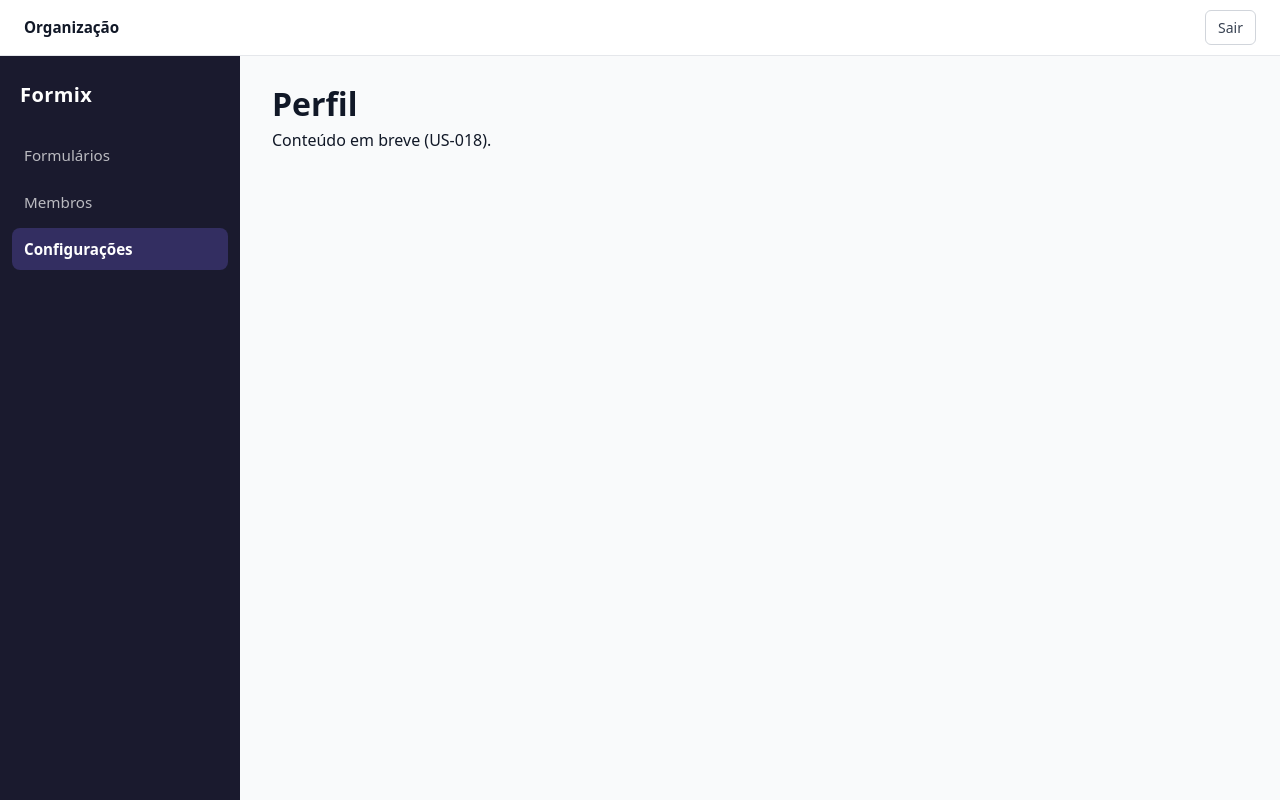
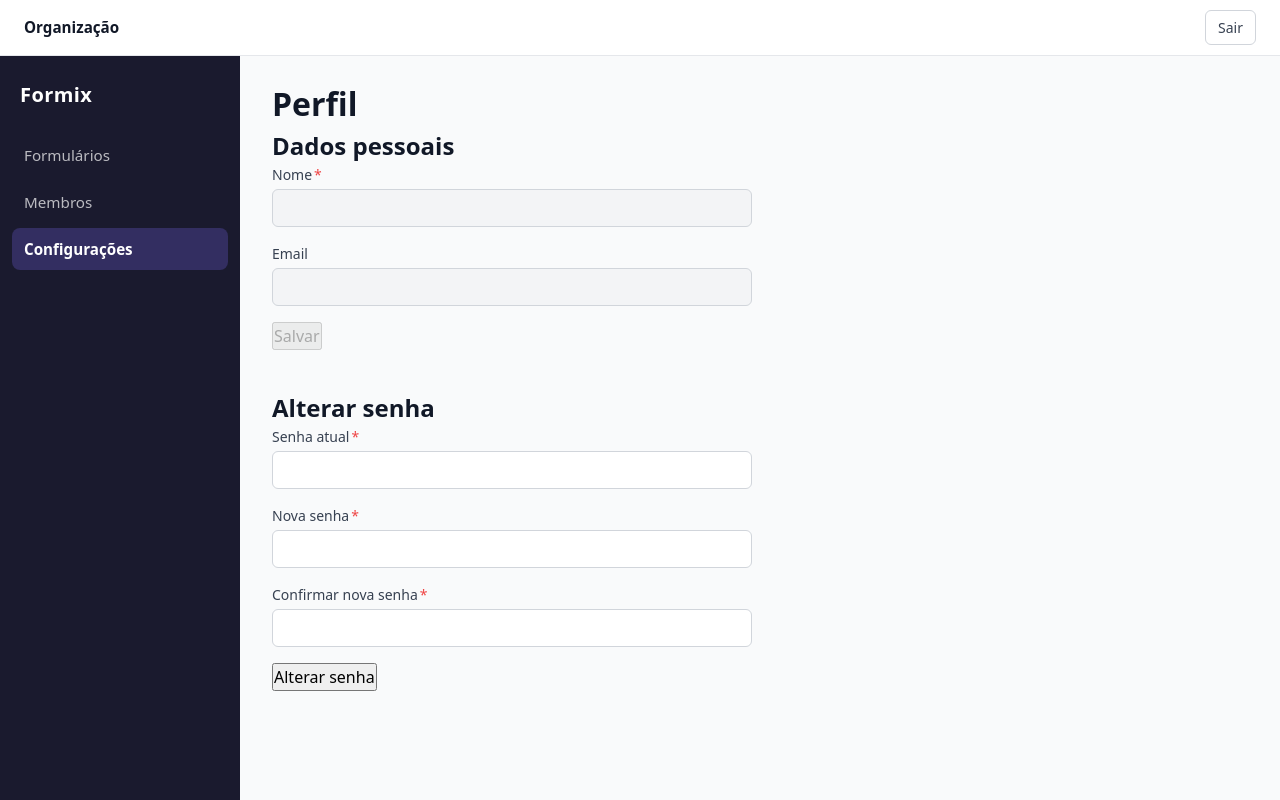
Before and after one commit to ArturHamannRonconi/formix, a Next.js app in the folder formix-frontend/: page /settings/profile in a window 1280 px wide. Built offline with nearby package versions, Linux system fonts and the light colour scheme; no server answers.

Commit message:
feat(frontend): add profile page with get and update profile

```diff
--- a/formix-frontend/src/app/(app)/settings/profile/page.tsx
+++ b/formix-frontend/src/app/(app)/settings/profile/page.tsx
@@ -1,10 +1,166 @@
+'use client';
+
+import { useState, useEffect } from 'react';
 import { PageContainer } from '@/components/Layout';
+import { TextInput } from '@/components/inputs/TextInput';
+import { getProfile, updateProfile } from '@/services/users/users.service';
+import { ApiError } from '@/types/api-error';
+import type { UserProfile } from '@/services/users/users.types';
+
+interface Toast {
+  type: 'success' | 'error';
+  message: string;
+}
 
 export default function ProfilePage() {
+  const [profile, setProfile] = useState<UserProfile | null>(null);
+  const [name, setName] = useState('');
+  const [currentPassword, setCurrentPassword] = useState('');
+  const [newPassword, setNewPassword] = useState('');
+  const [confirmPassword, setConfirmPassword] = useState('');
+  const [nameLoading, setNameLoading] = useState(false);
+  const [passwordLoading, setPasswordLoading] = useState(false);
+  const [toast, setToast] = useState<Toast | null>(null);
+  const [passwordError, setPasswordError] = useState<string | null>(null);
+
+  useEffect(() => {
+    getProfile().then((data) => {
+      setProfile(data);
+      setName(data.name);
+    });
+  }, []);
+
+  function showToast(type: 'success' | 'error', message: string) {
+    setToast({ type, message });
+    setTimeout(() => setToast(null), 4000);
+  }
+
+  async function handleSaveName(e: React.FormEvent) {
+    e.preventDefault();
+    if (!name.trim()) return;
+    setNameLoading(true);
+    try {
+      await updateProfile({ name: name.trim() });
+      setProfile((prev) => prev ? { ...prev, name: name.trim() } : prev);
+      showToast('success', 'Nome atualizado com sucesso.');
+    } catch (err) {
+      const message = err instanceof ApiError ? err.message : 'Erro ao atualizar nome.';
+      showToast('error', message);
+    } finally {
+      setNameLoading(false);
+    }
+  }
+
+  async function handleChangePassword(e: React.FormEvent) {
+    e.preventDefault();
+    setPasswordError(null);
+    if (newPassword !== confirmPassword) {
+      setPasswordError('A nova senha e a confirmação não coincidem.');
+      return;
+    }
+    setPasswordLoading(true);
+    try {
+      await updateProfile({ currentPassword, newPassword });
+      setCurrentPassword('');
+      setNewPassword('');
+      setConfirmPassword('');
+      showToast('success', 'Senha alterada com sucesso.');
+    } catch (err) {
+      if (err instanceof ApiError && err.statusCode === 400) {
+        showToast('error', 'Senha atual incorreta.');
+      } else {
+        showToast('error', 'Erro ao alterar senha.');
+      }
+    } finally {
+      setPasswordLoading(false);
+    }
+  }
+
   return (
     <PageContainer>
       <h1>Perfil</h1>
-      <p>Conteúdo em breve (US-018).</p>
+
+      {toast && (
+        <div
+          role="alert"
+          style={{
+            padding: '12px 16px',
+            marginBottom: 24,
+            borderRadius: 6,
+            background: toast.type === 'success' ? '#d1fae5' : '#fee2e2',
+            color: toast.type === 'success' ? '#065f46' : '#991b1b',
+            border: `1px solid ${toast.type === 'success' ? '#6ee7b7' : '#fca5a5'}`,
+          }}
+        >
+          {toast.message}
+        </div>
+      )}
+
+      <section style={{ marginBottom: 40, maxWidth: 480 }}>
+        <h2>Dados pessoais</h2>
+        <form onSubmit={handleSaveName} noValidate>
+          <div style={{ marginBottom: 16 }}>
+            <TextInput
+              label="Nome"
+              value={name}
+              onChange={setName}
+              required
+              disabled={nameLoading || !profile}
+            />
+          </div>
+          <div style={{ marginBottom: 16 }}>
+            <TextInput
+              label="Email"
+              value={profile?.email ?? ''}
+              onChange={() => {}}
+              disabled
+            />
+          </div>
+          <button type="submit" disabled={nameLoading || !profile}>
+            {nameLoading ? 'Salvando...' : 'Salvar'}
+          </button>
+        </form>
+      </section>
+
+      <section style={{ maxWidth: 480 }}>
+        <h2>Alterar senha</h2>
+        <form onSubmit={handleChangePassword} noValidate>
+          <div style={{ marginBottom: 16 }}>
+            <TextInput
+              label="Senha atual"
+              value={currentPassword}
+              onChange={setCurrentPassword}
+              type="password"
+              required
+              disabled={passwordLoading}
+            />
+          </div>
+          <div style={{ marginBottom: 16 }}>
+            <TextInput
+              label="Nova senha"
+              value={newPassword}
+              onChange={setNewPassword}
+              type="password"
+              required
+              disabled={passwordLoading}
+            />
+          </div>
+          <div style={{ marginBottom: 16 }}>
+            <TextInput
+              label="Confirmar nova senha"
+              value={confirmPassword}
+              onChange={setConfirmPassword}
+              type="password"
+              required
+              disabled={passwordLoading}
+              error={passwordError ?? undefined}
+            />
+          </div>
+          <button type="submit" disabled={passwordLoading}>
+            {passwordLoading ? 'Alterando...' : 'Alterar senha'}
+          </button>
+        </form>
+      </section>
     </PageContainer>
   );
 }
--- /dev/null
+++ b/formix-frontend/src/services/users/users.service.ts
@@ -0,0 +1,11 @@
+import { httpClient } from '@/services/http-client';
+import type { UserProfile, UpdateProfileInput } from './users.types';
+
+export async function getProfile(): Promise<UserProfile> {
+  const response = await httpClient.get<UserProfile>('/users/me');
+  return response.data;
+}
+
+export async function updateProfile(data: UpdateProfileInput): Promise<void> {
+  await httpClient.patch('/users/me', data);
+}
```
Also changed, not shown: formix-frontend/src/services/users/users.types.ts (added, +12 -0 lines).
